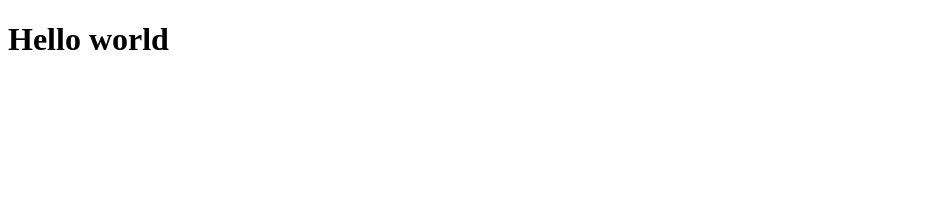
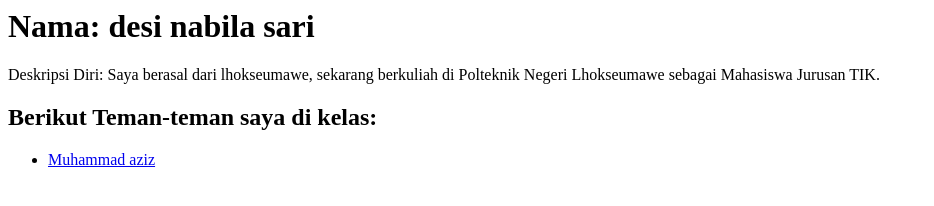
Before and after one commit to deswitanazwa/desinabilasari.github.io, a plain HTML site: page index.html in a window 1280 px wide. Shown: the whole page, without its empty margins (0-934 px from the left). Drawn offline with Linux system fonts and the light colour scheme.

Commit message:
pertemuan 2

```diff
--- a/index.html
+++ b/index.html
@@ -1,7 +1,15 @@
-<!DOCTYPE html>
+<html lang="en">
 <head>
-    <title>home</title>
-    <body>
-        <h1>Hello world</h1>
-    </body>
+    <meta charset="UTF-8">
+    <meta name="viewport" content="width=device-width, initial-scale=1.0">
+    <title>Document</title>
 </head>
+<body>
+    <h1>Nama: desi nabila sari</h1>
+    <p> Deskripsi Diri: Saya berasal dari lhokseumawe, sekarang berkuliah di Polteknik Negeri Lhokseumawe sebagai Mahasiswa Jurusan TIK.</p>
+    <h2>Berikut Teman-teman saya di kelas: </h2>
+    <ul>
+        <li><a href="https://mhmmd-aziz.github.io/" target="_blank">Muhammad aziz</a></li>
+    </ul>
+</body>
+</html>
```
